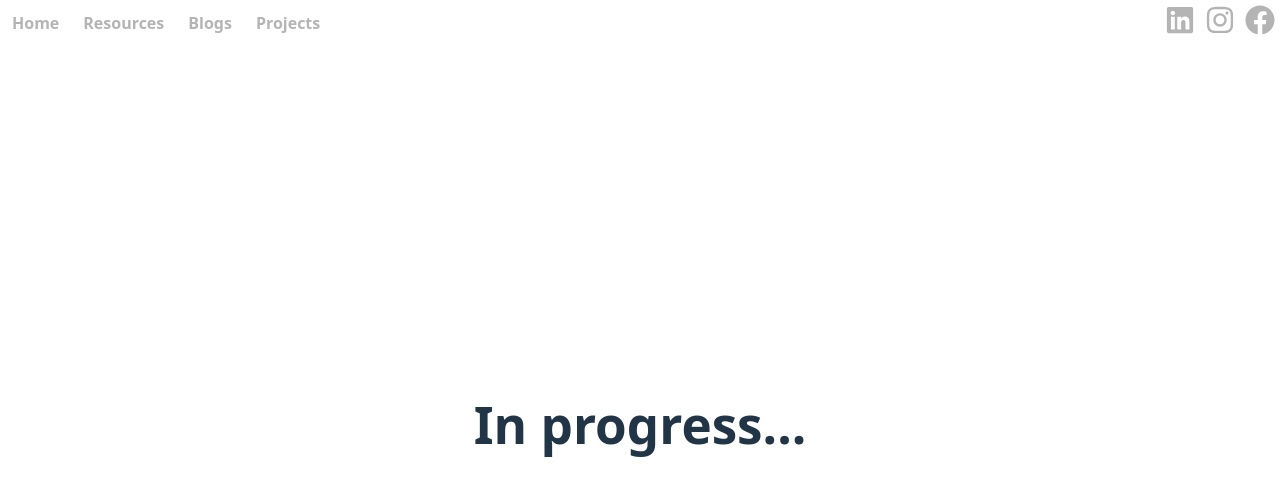
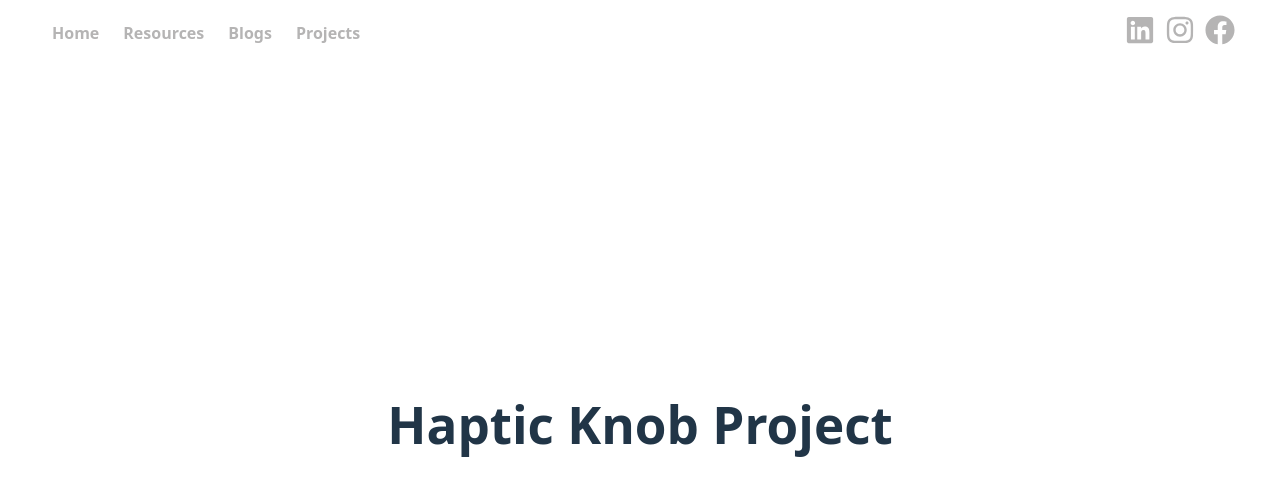
Before and after one commit to ttrieu2025/personal-website, a React (Vite) app: page /Projects in a window 1280 px wide. Shown: the top 496 px of the page. Built offline with nearby package versions, Linux system fonts and the light colour scheme.

Commit message:
Update header styling and change project title to 'Haptic Knob Project'

```diff
--- a/src/App.css
+++ b/src/App.css
@@ -43,16 +43,18 @@
   color: #888;
 }
 
-/* Header container: nav + social links aligned horizontally */
 .header {
-  position: fixed;       /* stick to top of screen */
-  top: 0;                /* top of viewport */
+  position: fixed;
+  top: 0;
   left: 0;
-  width: 100%;           /* span entire screen */
+  width: 100%;
+
   display: flex;
-  justify-content: space-between; /* nav left, social right */
-  align-items: center;   /* vertically center items */
-  margin-right: 20px;
+  justify-content: space-between;
+  align-items: center;
+
+  padding: 10px 40px;   /* space from top + left/right */
+  box-sizing: border-box;
 }
 
 /* Navigation links */
--- a/src/Pages/Projects.jsx
+++ b/src/Pages/Projects.jsx
@@ -1,7 +1,7 @@
 function Projects() {
   return (
     <div className="page">
-      <h1>In progress...</h1>
+      <h1>Haptic Knob Project</h1>
     </div>
   )
 }
```
